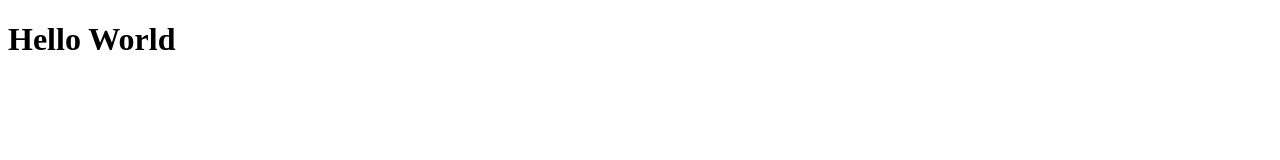
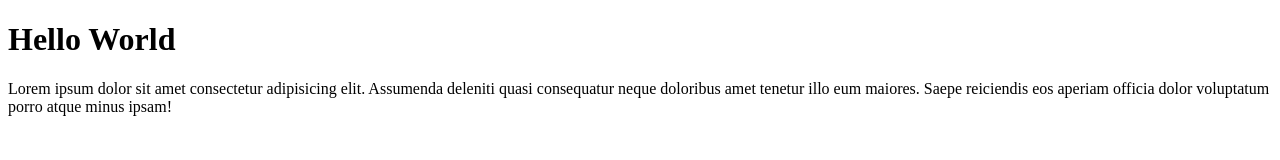
Before and after one commit to rio-rps/rio-git-test-2, a plain HTML site: page index.html in a window 1280 px wide. Drawn offline with Linux system fonts and the light colour scheme.

Commit message:
menambahkan parafraf baru

```diff
--- a/index.html
+++ b/index.html
@@ -8,5 +8,6 @@
 </head>
 <body>
     <h1>Hello World</h1>
+    <p>Lorem ipsum dolor sit amet consectetur adipisicing elit. Assumenda deleniti quasi consequatur neque doloribus amet tenetur illo eum maiores. Saepe reiciendis eos aperiam officia dolor voluptatum porro atque minus ipsam!</p>
 </body>
 </html>
```
